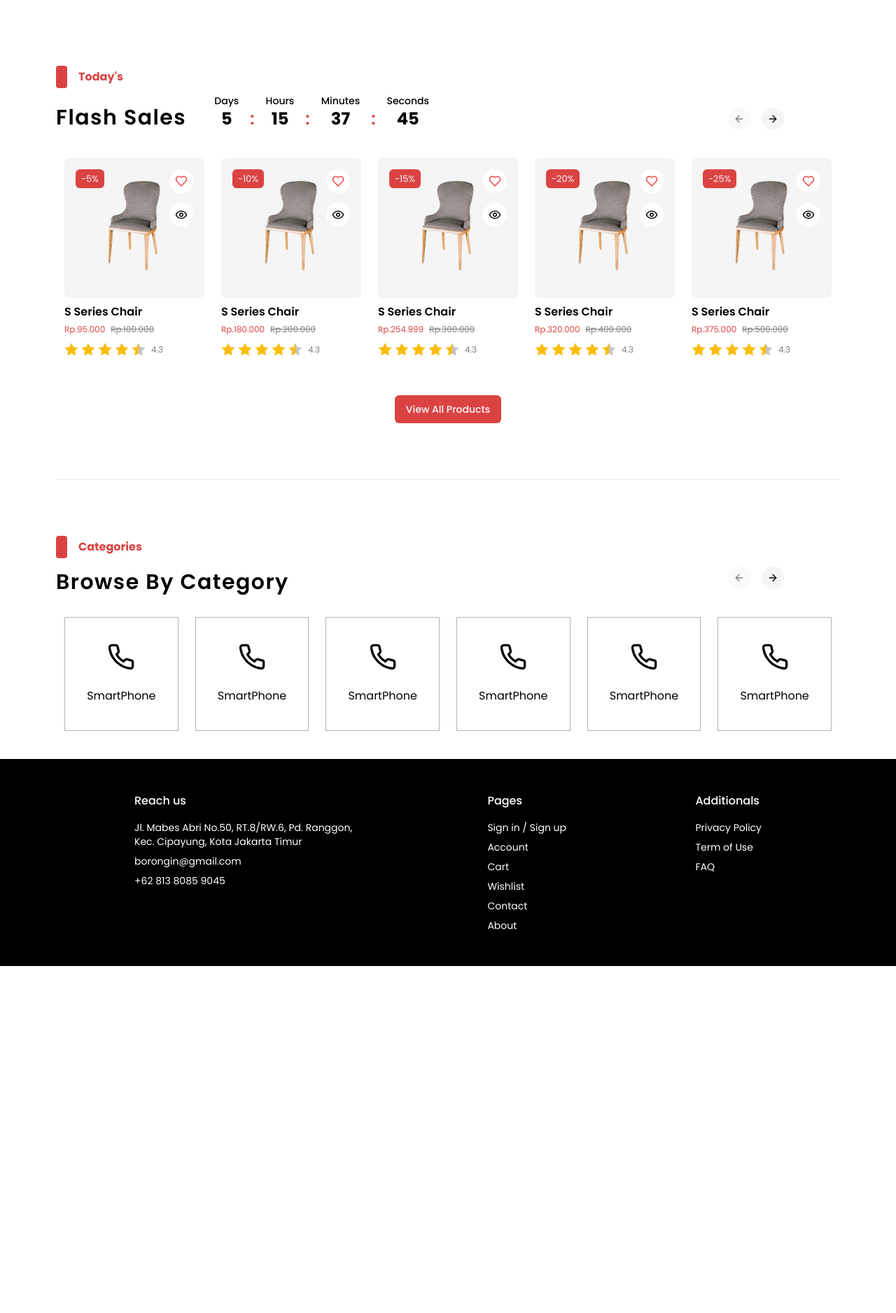
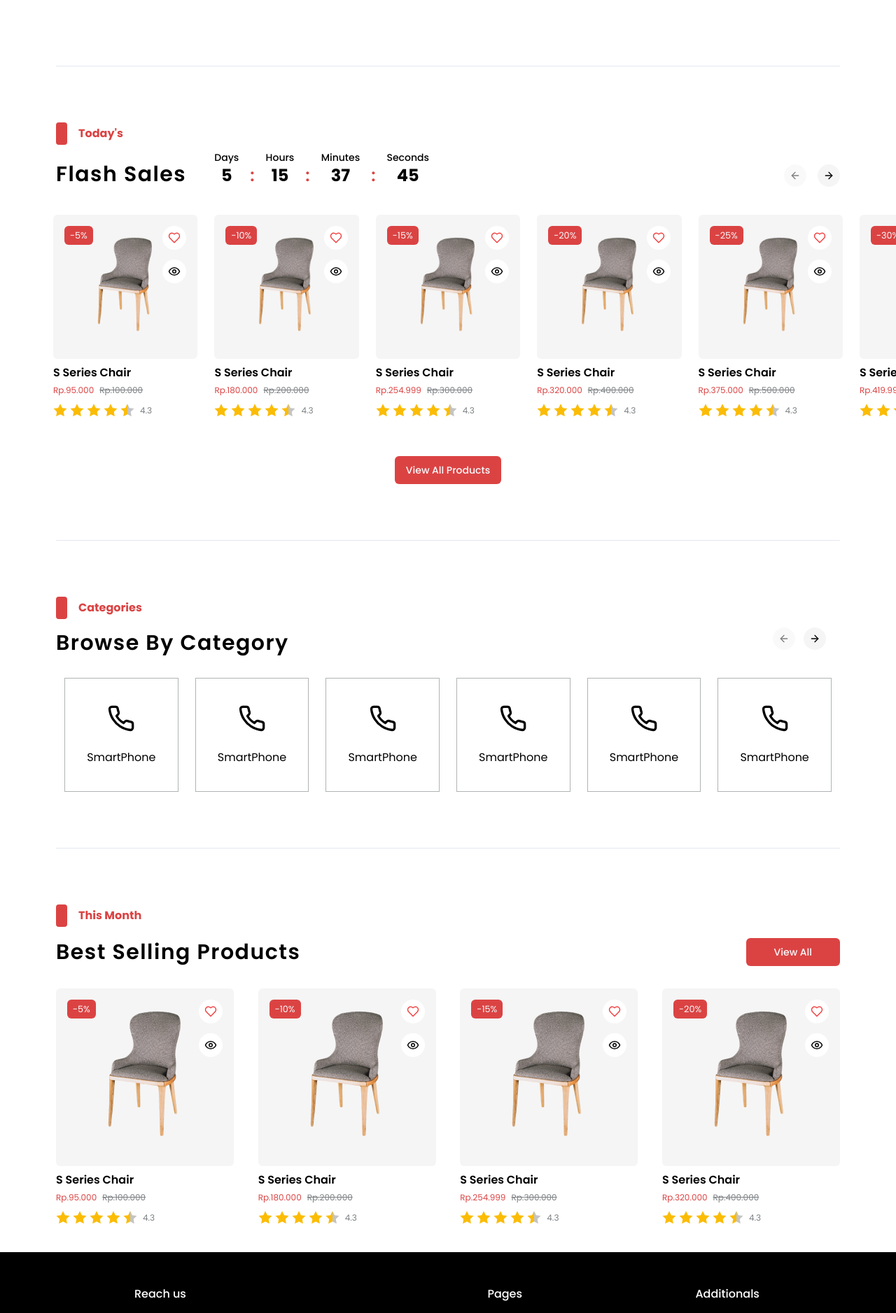
Before and after one commit to KevinDanudoro/borongin-store, a Next.js app: page / in a window 1280 px wide. Shown: the part 492-2369 px from the top of the page at 70% size. Before the commit the page ends 1873 px from the top, so only its background shows below. Built offline with nearby package versions, Linux system fonts and the light colour scheme.

Commit message:
feat: create best selling product section

```diff
--- a/src/app/(public)/page.tsx
+++ b/src/app/(public)/page.tsx
@@ -2,23 +2,33 @@ import Hero from "@/components/implement/Section/Hero";
 import Flashsale from "@/components/implement/Section/FlashSale";
 import Category from "@/components/implement/Section/Category";
 import { Separator } from "@/components/ui/separator";
+import BestSale from "@/components/implement/Section/BestSale/BestSale";
+import SectionLayout from "@/components/layout/SectionLayout";
 
 export default function Home() {
   return (
     <main className="py-10">
-      <section className="mb-20 px-10 md:px-20">
+      <SectionLayout>
         <Hero />
-      </section>
+      </SectionLayout>
 
-      <section className="">
+      <Separator className="mx-10 md:mx-20 w-auto my-20" />
+
+      <section>
         <Flashsale />
       </section>
 
       <Separator className="mx-10 md:mx-20 w-auto my-20" />
 
-      <section className="px-10 md:px-20">
+      <SectionLayout>
         <Category />
-      </section>
+      </SectionLayout>
+
+      <Separator className="mx-10 md:mx-20 w-auto my-20" />
+
+      <SectionLayout>
+        <BestSale />
+      </SectionLayout>
     </main>
   );
 }
--- a/src/components/implement/CategoryCard/CategoryCard.tsx
+++ b/src/components/implement/CategoryCard/CategoryCard.tsx
@@ -8,13 +8,13 @@ const CategoryCard: FC<CategoryCardProps> = ({ icon, category, active }) => {
   return (
     <div
       className={cn({
-        "bg-background text-foreground hover:bg-primary hover:text-primary-foreground transition-colors border border-secondary-foreground/60 flex flex-col justify-center items-center gap-6 aspect-square":
+        "bg-background text-foreground hover:bg-primary hover:text-primary-foreground transition-colors border border-secondary-foreground/60 flex flex-col justify-center items-center gap-4 sm:gap-6 aspect-square p-3":
           true,
         "bg-primary text-primary-foreground": active,
       })}
     >
-      <Icon className="h-8 md:h-10 w-8 md:w-10" />
-      <p className="text-base font-normal capitalize">{category}</p>
+      <Icon className="h-8 w-8 md:h-10 md:w-10" />
+      <p className="text-xs sm:text-base font-normal capitalize">{category}</p>
     </div>
   );
 };
--- a/src/components/implement/ProductCard/ProductCard.tsx
+++ b/src/components/implement/ProductCard/ProductCard.tsx
@@ -14,11 +14,13 @@ const ProductCard: FC<ProductCardProps> = ({
   discount,
   rating,
   isWishlist,
+  className,
+  ...props
 }) => {
   const discountPrice = price - Math.ceil(price * discount);
 
   return (
-    <div className="space-y-2">
+    <div className={cn("space-y-2", className)} {...props}>
       <div className="w-full aspect-square relative bg-secondary rounded-md">
         <Image
           src={imageSrc}
--- a/src/components/implement/ProductCard/index.tsx
+++ b/src/components/implement/ProductCard/index.tsx
@@ -3,7 +3,7 @@ import ProductCard from "./ProductCard";
 import React from "react";
 import type { FC } from "react";
 
-export interface ProductCardProps {
+export interface ProductCardProps extends React.HTMLAttributes<HTMLDivElement> {
   name: string;
   imageSrc: string;
   price: number;
--- /dev/null
+++ b/src/components/implement/Section/BestSale/BestSale.tsx
@@ -0,0 +1,38 @@
+import { Button } from "@/components/ui/button";
+import Flag from "@/components/ui/flag";
+import Heading2 from "@/components/ui/heading2";
+import ProductCard from "@/components/implement/ProductCard";
+import React from "react";
+import type { FC } from "react";
+import Link from "next/link";
+
+interface BestSaleProps {}
+
+const BestSale: FC<BestSaleProps> = ({}) => {
+  return (
+    <>
+      <Flag className="mb-4">{"This Month"}</Flag>
+      <div className="flex flex-row justify-between items-center mb-8">
+        <Heading2>Best Selling Products</Heading2>
+        <Button className="px-10">View All</Button>
+      </div>
+
+      <div className="grid grid-cols-[repeat(auto-fill,minmax(150px,1fr))] gap-x-4 gap-y-8 md:flex flex-row justify-between">
+        {Array.from({ length: 4 }).map((_, i) => (
+          <Link key={i} href={"/"}>
+            <ProductCard
+              name="S Series Chair"
+              price={100000 * (i + 1)}
+              discount={0.05 * (i + 1)}
+              imageSrc="/product.png"
+              rating={4.3}
+              isWishlist={false}
+            />
+          </Link>
+        ))}
+      </div>
+    </>
+  );
+};
+
+export default BestSale;
--- a/src/components/implement/Section/Category/Category.tsx
+++ b/src/components/implement/Section/Category/Category.tsx
@@ -31,8 +31,8 @@ const Category: FC<CategoryProps> = ({}) => {
             </CarouselItem>
           ))}
         </CarouselContent>
-        <CarouselPrevious className="hidden md:inline-flex -top-14 right-32 left-auto bg-secondary border-none" />
-        <CarouselNext className="hidden md:inline-flex -top-14 right-20 left-auto bg-secondary border-none" />
+        <CarouselPrevious className="hidden md:inline-flex -top-14 right-16 left-auto bg-secondary border-none" />
+        <CarouselNext className="hidden md:inline-flex -top-14 right-5 left-auto bg-secondary border-none" />
       </Carousel>
     </>
   );
--- a/src/components/implement/Section/FlashSale/Flashsale.tsx
+++ b/src/components/implement/Section/FlashSale/Flashsale.tsx
@@ -32,9 +32,9 @@ const Flashsale: FC<FlashsaleProps> = ({}) => {
 
       <Carousel
         opts={{ dragFree: true, slidesToScroll: "auto" }}
-        className="mb-14 mx-10 md:mx-20 "
+        className="mb-14"
       >
-        <CarouselContent className="cursor-grab active:cursor-grabbing select-none m-0">
+        <CarouselContent className="cursor-grab active:cursor-grabbing select-none m-0 mx-10 md:mx-16">
           {Array.from({ length: 10 }).map((_, i) => (
             <CarouselItem
               className="px-1 md:px-3 basis-1/2 sm:basis-1/3 md:basis-1/4 lg:basis-1/5"
--- /dev/null
+++ b/src/components/layout/SectionLayout.tsx
@@ -0,0 +1,10 @@
+import React from "react";
+import type { FC, PropsWithChildren } from "react";
+
+interface SectionLayoutProps extends PropsWithChildren {}
+
+const SectionLayout: FC<SectionLayoutProps> = ({ children }) => {
+  return <section className="px-10 md:px-20">{children}</section>;
+};
+
+export default SectionLayout;
```
